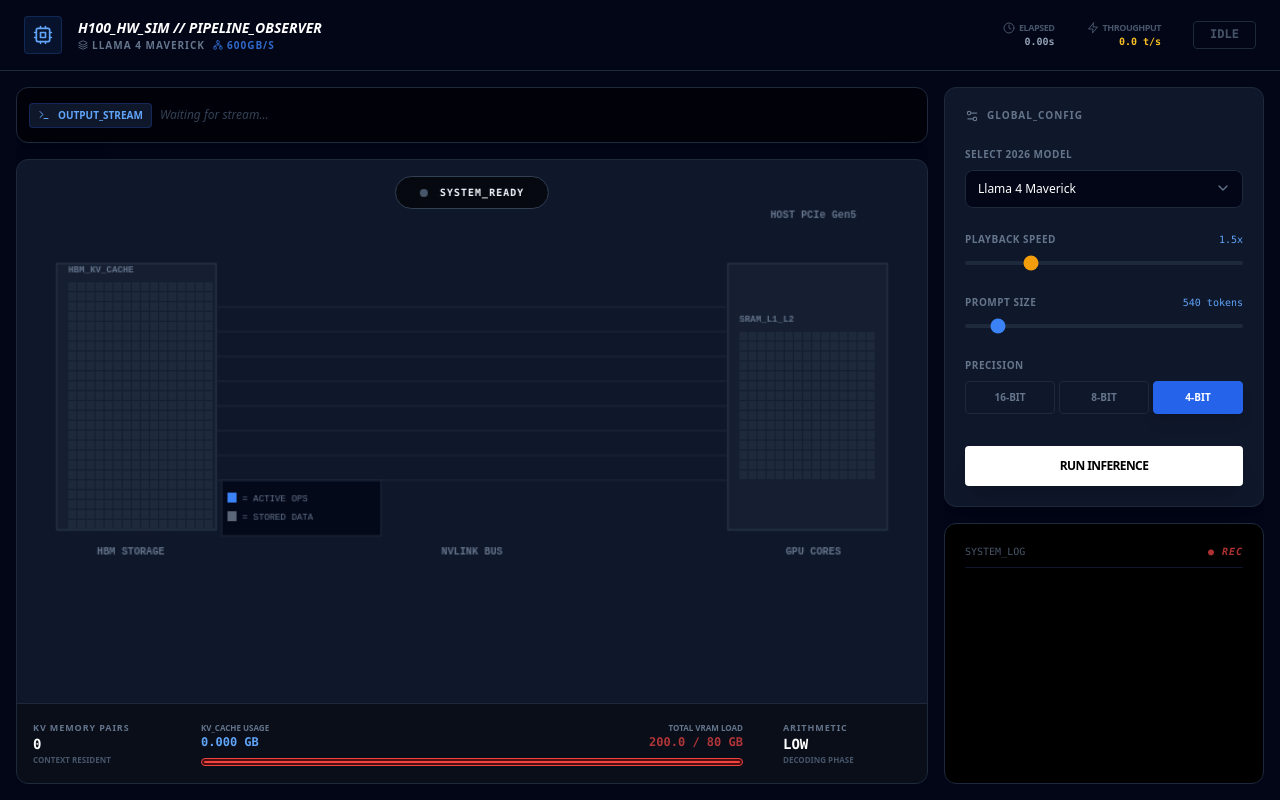
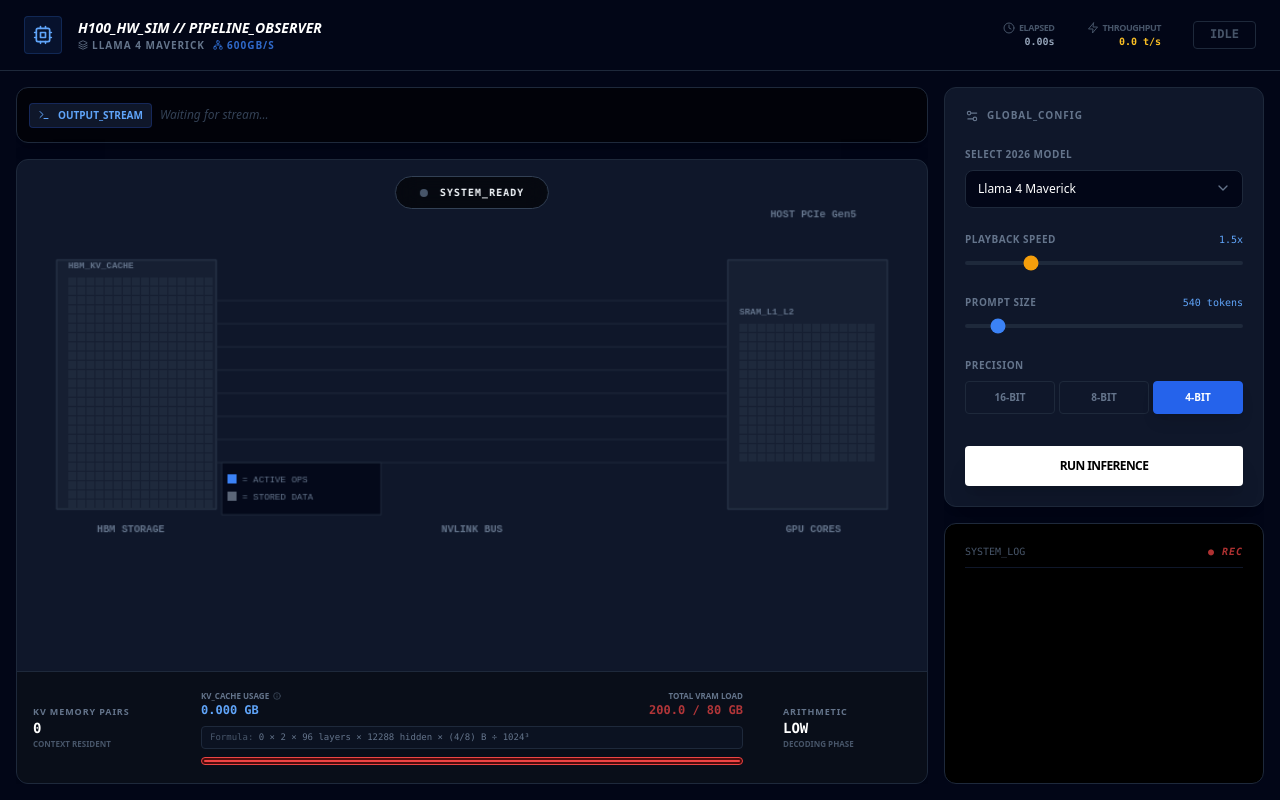
Before and after one commit to HainanZhao/llm-sim, a Next.js app: page / in a window 1280 px wide. Built offline with nearby package versions, Linux system fonts and the light colour scheme.

Commit message:
Add KV cache memory formula display for user understanding

```diff
--- a/inference.tsx
+++ b/inference.tsx
@@ -612,17 +612,17 @@ const App = () => {
               className="w-full flex-1 pt-12 min-h-0"
             />
 
-            <div className="p-4 bg-black/40 border-t border-slate-800 flex justify-between items-center gap-10 shrink-0 h-20">
+            <div className="p-4 bg-black/40 border-t border-slate-800 flex justify-between items-center gap-10 shrink-0 h-28">
               <DetailedStat
                 label="KV Memory Pairs"
                 value={`${tokenCount}`}
                 sub="Context Resident"
               />
-              <div className="flex-1 flex flex-col gap-2 min-w-[250px]">
+              <div className="flex-1 flex flex-col gap-2 min-w-[280px]">
                  <div className="flex justify-between items-end">
                    <div className="flex flex-col">
-                    <span className="text-[8px] font-bold uppercase text-slate-500">
-                      KV_Cache usage
+                     <span className="text-[8px] font-bold uppercase text-slate-500 flex items-center gap-1">
+                       KV_Cache usage <Info size={8} className="text-slate-600" />
                      </span>
                      <span className="text-xs font-mono font-bold text-blue-400">
                        {memoryUsed.toFixed(3)} GB
@@ -638,6 +638,9 @@ const App = () => {
                        {totalVRAMUsed.toFixed(1)} / {VRAM_CAPACITY} GB
                      </span>
                    </div>
+                 </div>
+                 <div className="text-[9px] font-mono text-slate-500 bg-slate-900/50 px-2 py-1 rounded border border-slate-800">
+                   <span className="text-slate-600">Formula:</span> {tokenCount} × 2 × {currentModel.layers} layers × {currentModel.hidden} hidden × ({precision}/8) B ÷ 1024³
                  </div>
                  <div
                    className={`w-full h-2 rounded-full overflow-hidden border p-0.5 flex items-center ${isOverflow ? 'bg-red-950 border-red-500' : 'bg-slate-900 border-slate-800'}`}
```
Lines whose indentation alone changed are shown as unchanged.
